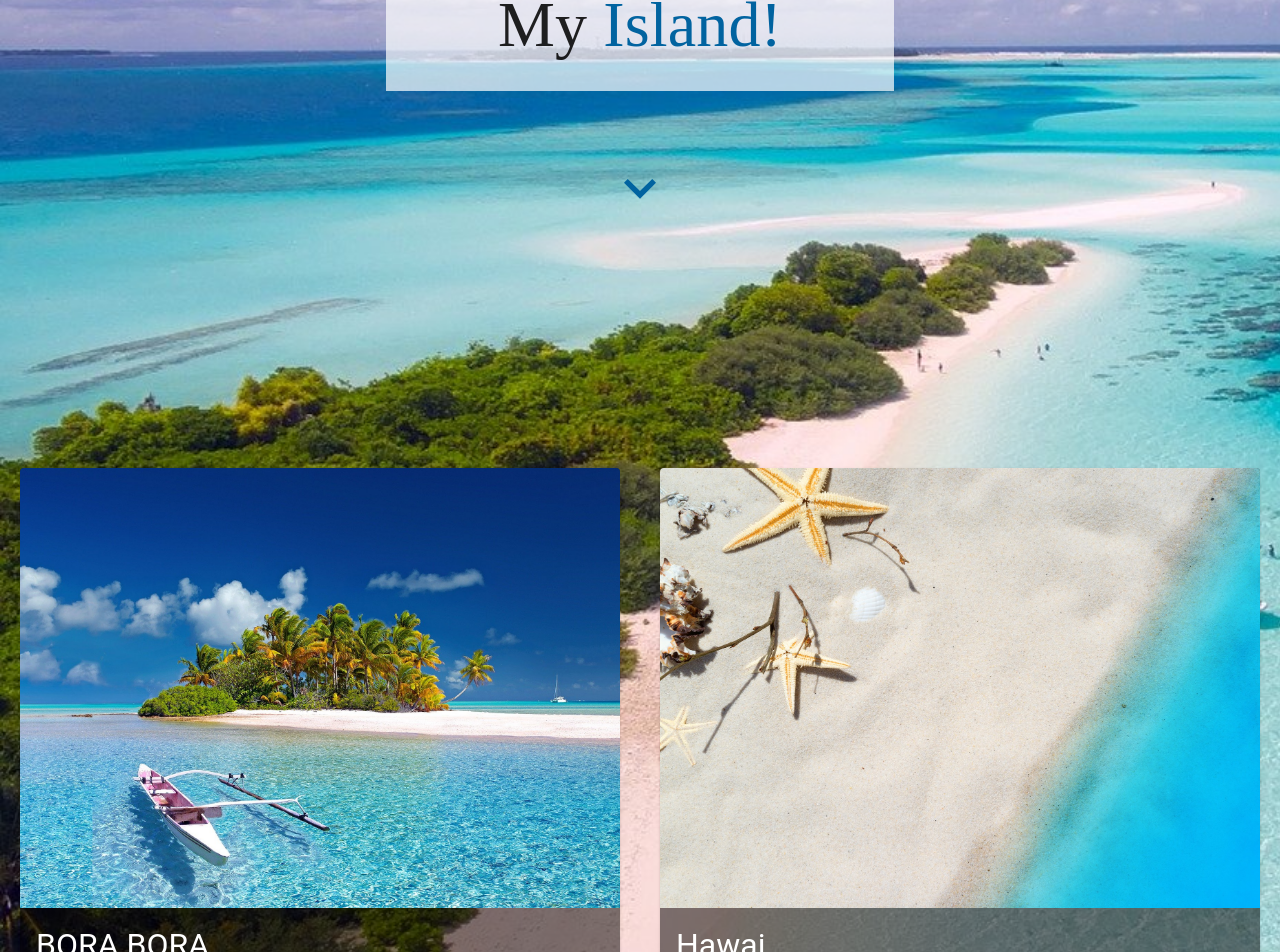
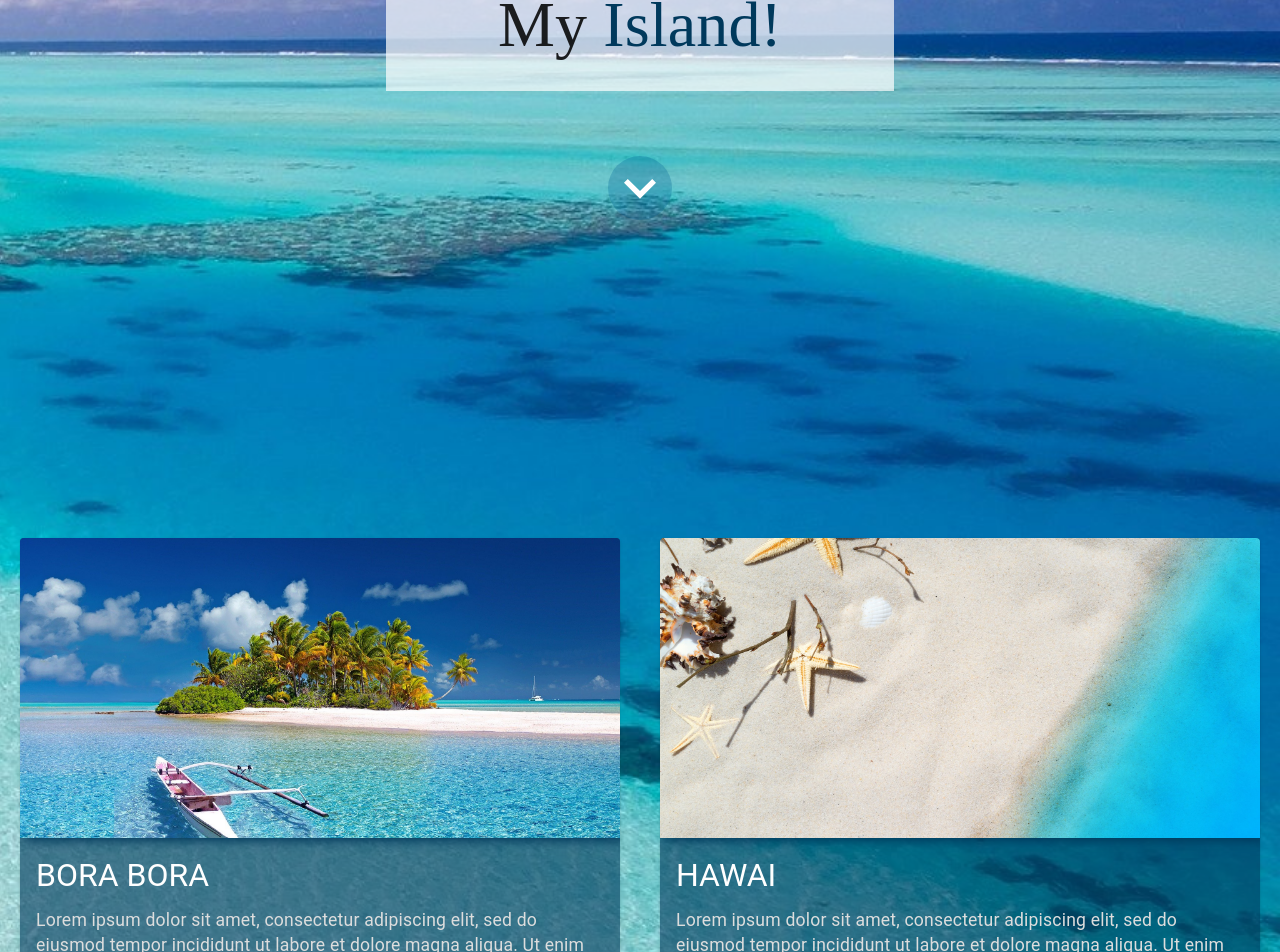
Before and after one commit to Verenasworld/landingpage_react, a React (Create React App) app: page / in a window 1280 px wide. Shown: the part 377-1329 px from the top of the page. Built offline with nearby package versions, Linux system fonts and the light colour scheme.

Commit message:
add nice hover animation

```diff
--- a/package.json
+++ b/package.json
@@ -11,6 +11,7 @@
     "react": "^17.0.1",
     "react-dom": "^17.0.1",
     "react-scripts": "4.0.1",
+    "react-scroll": "^1.8.1",
     "web-vitals": "^0.2.4"
   },
   "scripts": {
--- a/src/App.js
+++ b/src/App.js
@@ -9,7 +9,8 @@ const useStyles = makeStyles((theme) => ({
             minHeight: '100vh',
             backgroundImage: `url(${process.env.PUBLIC_URL + "/assets/test_bild.jpg"})`,
             backgroundRepeat  : 'no-repeat',
-            backgroundSize: 'cover'
+            backgroundSize: 'cover',
+            backgroundPosition: "right"
         }
 }));
 
--- a/src/components/Header.js
+++ b/src/components/Header.js
@@ -3,6 +3,7 @@ import { makeStyles } from '@material-ui/core/styles';
 import {AppBar, Collapse, IconButton, Toolbar} from "@material-ui/core";
 import SortIcon from '@material-ui/icons/Sort';
 import ExpandMoreIcon from '@material-ui/icons/ExpandMore';
+import { Link as Scroll } from 'react-scroll'
 
 
 const useStyles = makeStyles((theme)=>({
@@ -20,6 +21,7 @@ const useStyles = makeStyles((theme)=>({
     },
     icon:{
         fontSize: '2rem',
+
     },
     appbarTitle:{
         flexGrow: 1,
@@ -29,7 +31,7 @@ const useStyles = makeStyles((theme)=>({
         margin: '0 auto'
     },
     colorText:{
-        color:'#0163A0',
+        color:'#00395c',
     },
 
     container:{
@@ -44,8 +46,11 @@ const useStyles = makeStyles((theme)=>({
         padding: '20px 100px 20px 100px'
     },
     goDown:{
-        color: '#0163A0',
-        fontSize: '4rem'
+        color: 'white',
+        fontSize: '4rem',
+        background: 'rgba(1,99,150,0.3)',
+        borderRadius: 50
+
     }
 
 
@@ -77,9 +82,11 @@ export default function Header(){
                 <h2 className={classes.title}>
                     Welcome to <br/>My <span className={classes.colorText}>Island!</span>
                 </h2>
+                <Scroll to='place-to-visit' smooth={true}>
                 <IconButton>
                     <ExpandMoreIcon className={classes.goDown}/>
                 </IconButton>
+                </Scroll>
 
             </div>
         </Collapse>
--- a/src/components/PlaceToVisit.js
+++ b/src/components/PlaceToVisit.js
@@ -11,13 +11,15 @@ const useStyles = makeStyles((theme) =>
             display: 'flex',
             justifyContent:'center',
             alignItems: 'center',
+            [theme.breakpoints.down("md")] :{flexDirection:"column"},
+
         },
     }));
 export default function PlaceToVisit () {
     const classes = useStyles();
     const checked = useWindowsPosition('header');
     return (
-        <div className={classes.root}>
+        <div className={classes.root} id='place-to-visit'>
             <ImageCard place={places[0]} checked ={checked} />
             <ImageCard place={places[1]} checked ={checked}/>
         </div>
--- a/src/components/imageCard.js
+++ b/src/components/imageCard.js
@@ -9,13 +9,20 @@ import { Collapse } from '@material-ui/core';
 
 const useStyles = makeStyles({
     root: {
-        maxWidth: 645,
-        background: 'rgba(0,0,0,0.5)',
+        maxWidth: 700,
+        background: 'rgba(0,57,92,0.6)',
         margin: '20px',
     },
     media: {
-        height: 440,
+        height: 300,
+        boxShadow:'5px 3px 10px #00395C',
+        '&:hover':{
+            transition: 'height 2s',
+            boxShadow:'5px 3px 10px #7FCDCD',
+            height: 350
+        }
     },
+
     title: {
         fontFamily: 'Roboto',
         fontWeight: 'thin',
@@ -39,6 +46,8 @@ export default function ImageCard({ place, checked }) {
                     className={classes.media}
                     image={place.imageUrl}
                     title="Contemplative Reptile"
+
+
                 />
                 <CardContent>
                     <Typography
--- a/src/static/places.js
+++ b/src/static/places.js
@@ -6,7 +6,7 @@ const places = [
         time: 1500,
     },
     {
-        title: 'Hawai',
+        title: 'HAWAI',
         description: "Lorem ipsum dolor sit amet, consectetur adipiscing elit, sed do eiusmod tempor incididunt ut labore et dolore magna aliqua. Ut enim ad minim veniam, quis nostrud exercitation ullamco laboris nisi ut aliquip ex ea commodo consequat. Duis aute irure dolor in reprehenderit in voluptate velit esse cillum dolore eu fugiat nulla pariatur. Excepteur sint occaecat cupidatat non proident, sunt in culpa qui officia deserunt mollit anim id est laborum.",
         imageUrl: process.env.PUBLIC_URL +'/assets/testBild_2.jpg',
          time: 1500,
```
Also changed, not shown: 2 other files (tests, documents, lock files or other folders).
